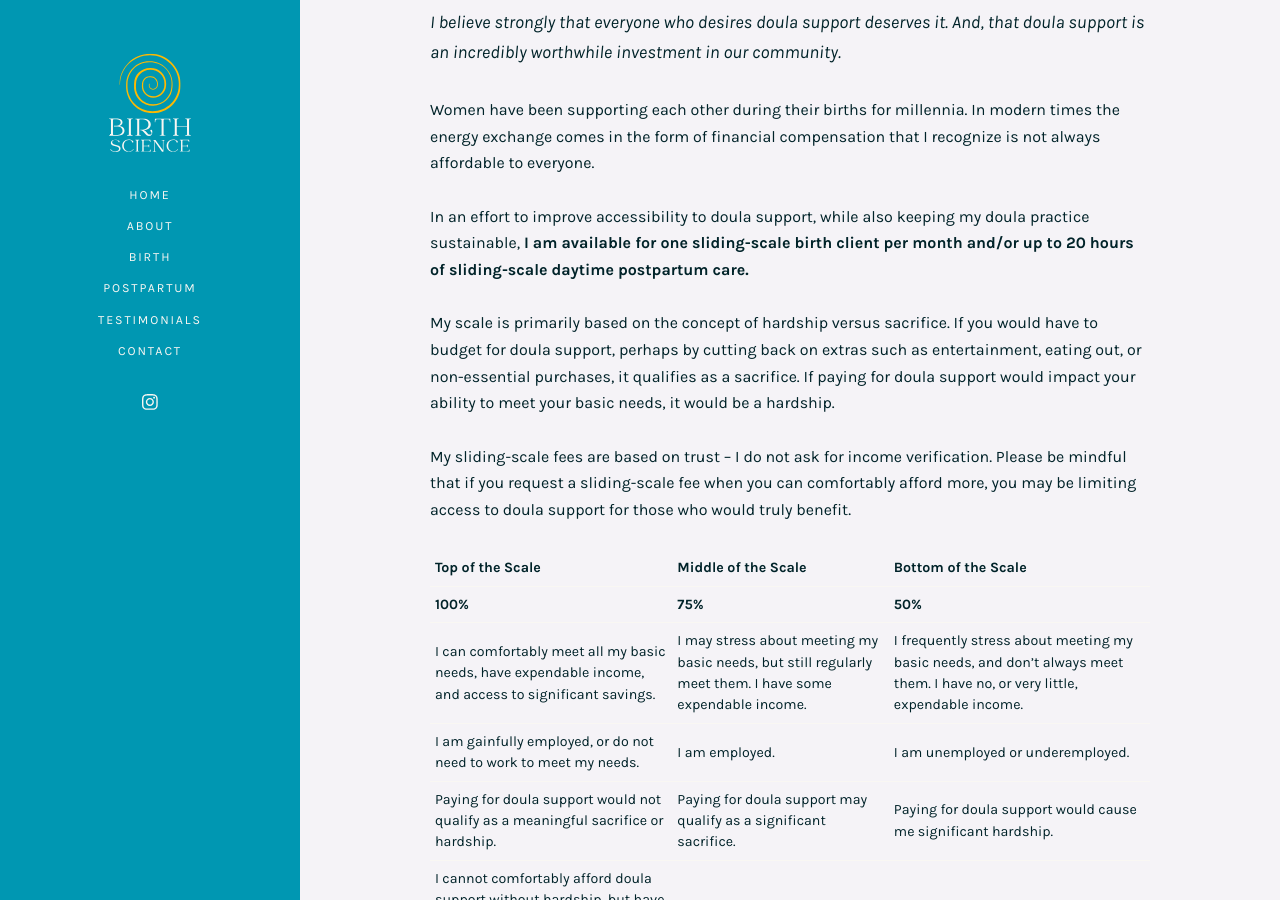
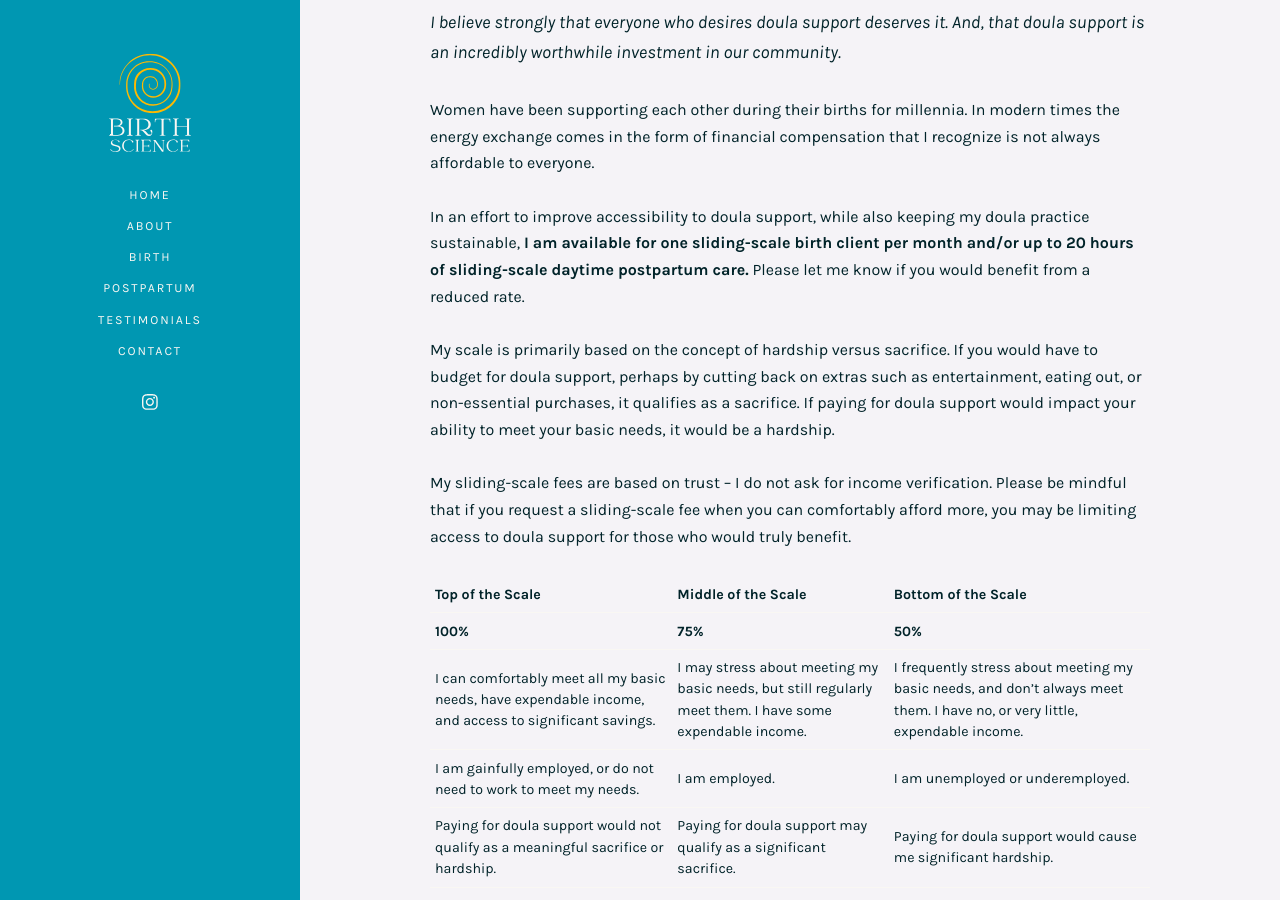
Before and after one commit to mch3rry/mypage, a Jekyll site: the page built from accessibility.md, in a window 1280 px wide and 900 px high, scrolled down 300 px. Built offline with Jekyll 4.4.1, drawn with Linux system fonts in a browser that asks for light colours.

Commit message:
Update accessibility.md

```diff
--- a/accessibility.md
+++ b/accessibility.md
@@ -10,7 +10,7 @@ Birthing people remember their births for their entire lives. Research shows tha
 
 Women have been supporting each other during their births for millennia. In modern times the energy exchange comes in the form of financial compensation that I recognize is not always affordable to everyone.
 
-In an effort to improve accessibility to doula support, while also keeping my doula practice sustainable, <b>I am available for one sliding-scale birth client per month and/or up to 20 hours of sliding-scale daytime postpartum care.</b>
+In an effort to improve accessibility to doula support, while also keeping my doula practice sustainable, <b>I am available for one sliding-scale birth client per month and/or up to 20 hours of sliding-scale daytime postpartum care.</b> Please let me know if you would benefit from a reduced rate.
 
 My scale is primarily based on the concept of hardship versus sacrifice. If you would have to budget for doula support, perhaps by cutting back on extras such as entertainment, eating out, or non-essential purchases, it qualifies as a sacrifice. If paying for doula support would impact your ability to meet your basic needs, it would be a hardship.
 
```
